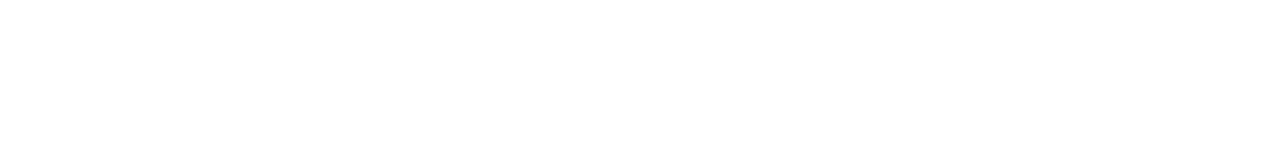
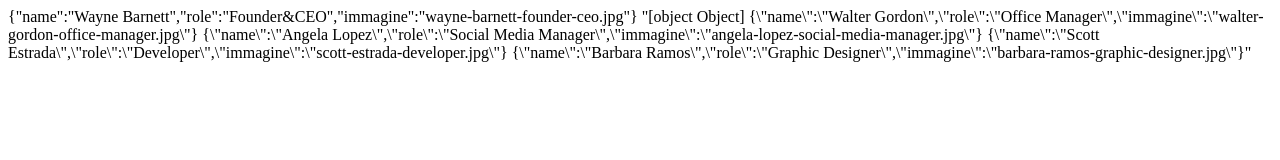
Before and after one commit to EmanueleVerita/js-our-team, a plain HTML site: page index.html in a window 1280 px wide. Drawn offline with Linux system fonts and the light colour scheme.

Commit message:
milestone 3 provvisoria

```diff
--- a/index.html
+++ b/index.html
@@ -8,7 +8,9 @@
 <body>
 
 
+    <div>
 
+    </div>
 
 
 
--- a/js/script.js
+++ b/js/script.js
@@ -3,7 +3,7 @@
 const teamInfo = [
     {
         name: 'Wayne Barnett',
-        role: 'Found er&CEO',
+        role: 'Founder&CEO',
         immagine: 'wayne-barnett-founder-ceo.jpg'
     },
 
@@ -39,10 +39,17 @@ const teamInfo = [
     }
 
 ]
-
+/*
 teamInfo[0].name
 teamInfo[0]['name']
 
+*/
+
 for (const key in teamInfo) {
     console.log(key , teamInfo[key]);
+
+
 }
+
+const printTeamInfo = document.querySelector('div');
+printTeamInfo.innerHTML = JSON.stringify(teamInfo[0]) + ' ' + JSON.stringify(teamInfo[1] + ' ' + JSON.stringify(teamInfo[2]) + ' ' + JSON.stringify(teamInfo[3]) + ' ' + JSON.stringify(teamInfo[4]) + ' ' + JSON.stringify(teamInfo[5]));
```
